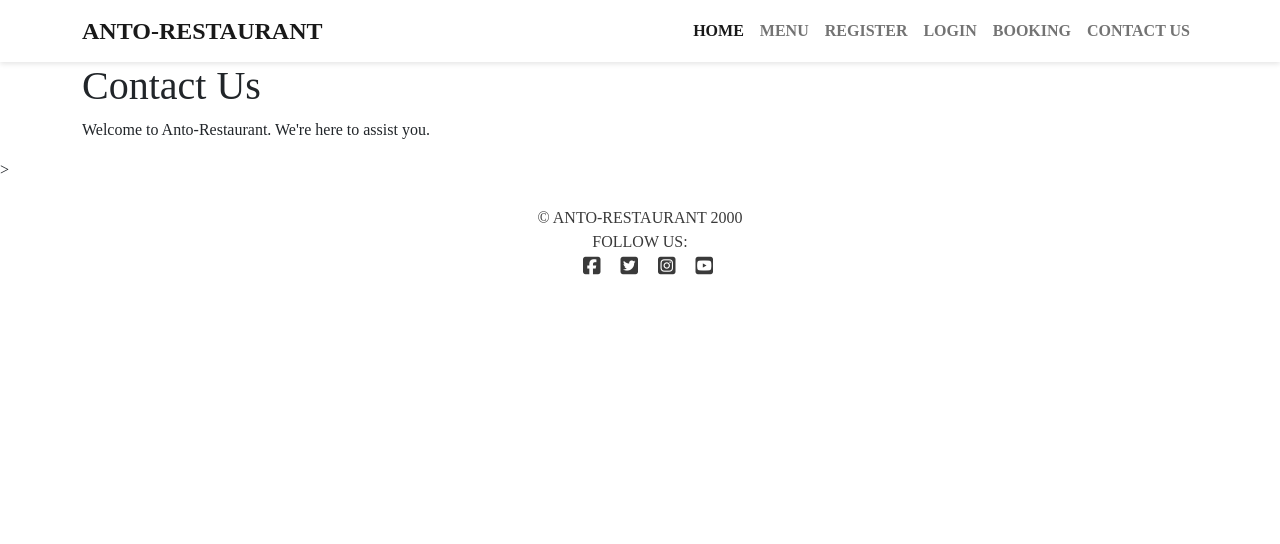
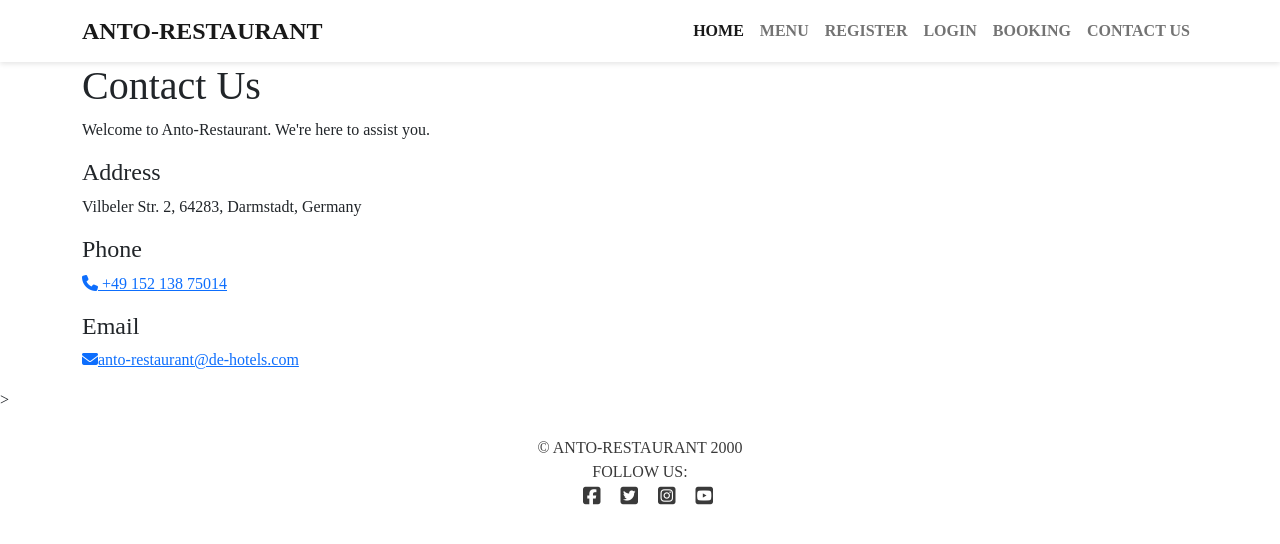
Before and after one commit to Anthonyrajlucas/django-anto-restaurant-booking-system, a Django app: page /contact/ in a window 1280 px wide. Shown: the top 544 px of the page. Run offline with Django 3.2, Linux system fonts and the light colour scheme; some libraries are stand-ins or nearby versions.

Commit message:
Contact info content added in contact.html

```diff
--- a/contact_us/templates/contact.html
+++ b/contact_us/templates/contact.html
@@ -7,6 +7,20 @@
         <h1>Contact Us</h1>
         <p>Welcome to Anto-Restaurant. We're here to assist you.</p>
     </div>
+    <div class="row">
+        <div class="col-md-6 contact-section">
+            <div class="contact-info">
+                <h4>Address</h4>
+                <p>Vilbeler Str. 2, 64283, Darmstadt, Germany</p>
+                <h4>Phone</h4>
+                <p><a href="tel:+4915213875014"><i class="fas fa-phone"></i> +49 152 138 75014</a></p>
+                <h4>Email</h4>
+                <p><a href="mailto:anto-restaurant@de-hotels.com"><i class="fas fa-envelope"></i>anto-restaurant@de-hotels.com</a>
+                </p>
+            </div>
+        </div>
+    </div>
+
 </div>
 
 {% endblock %}
```
